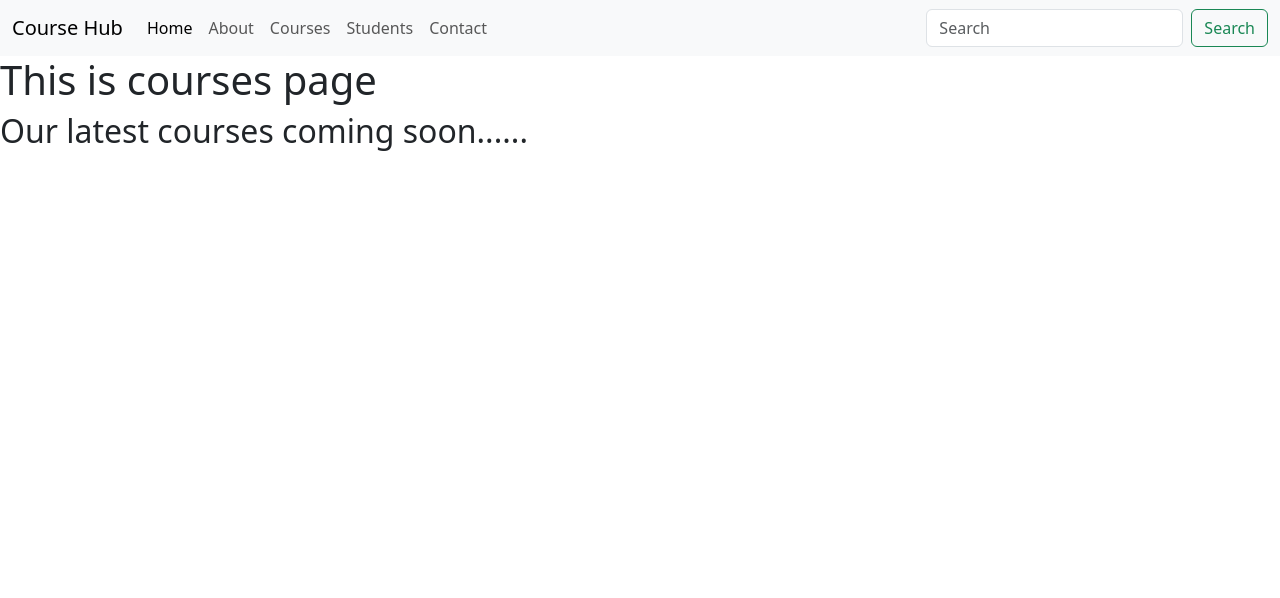
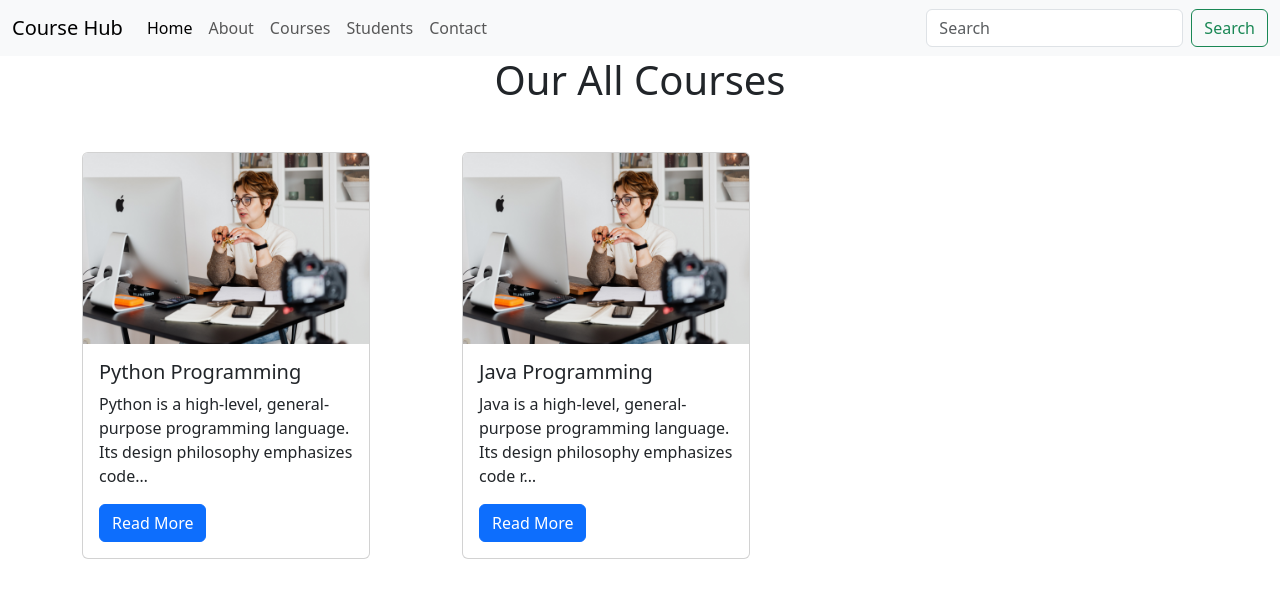
Before and after one commit to sofcontraining/sofcon, a Django app: page /courses in a window 1280 px wide. Shown: the top 598 px of the page. Run offline with Django 4.2, Linux system fonts and the light colour scheme; data comes from the database, SQL or seed files in the repository; both versions use the stored data as it was after the commit.

Commit message:
courses added

```diff
--- a/sofcon/settings.py
+++ b/sofcon/settings.py
@@ -127,6 +127,10 @@ USE_TZ = True
 # https://docs.djangoproject.com/en/4.2/howto/static-files/
 
 STATIC_URL = 'static/'
+STATICFILES_DIRS = [
+    BASE_DIR / "static",
+    "/var/www/static/",
+]
 
 # Default primary key field type
 # https://docs.djangoproject.com/en/4.2/ref/settings/#default-auto-field
--- a/sofcon/urls.py
+++ b/sofcon/urls.py
@@ -16,8 +16,13 @@ Including another URLconf
 """
 from django.contrib import admin
 from django.urls import path, include
+from django.conf import settings
+from django.conf.urls.static import static
 
 urlpatterns = [
     path('admin/', admin.site.urls),
     path('',include('sofconapp.urls'))
 ]
+
+urlpatterns += static(settings.STATIC_URL, document_root=settings.STATIC_ROOT)
+urlpatterns += static(settings.MEDIA_URL, document_root=settings.MEDIA_ROOT)
--- a/sofconapp/admin.py
+++ b/sofconapp/admin.py
@@ -1,5 +1,6 @@
 from django.contrib import admin
-from . models import Students, Contactus
+from . models import Students, Contactus, Course
 # Register your models here.
 admin.site.register(Students)
 admin.site.register(Contactus)
+admin.site.register(Course)
--- a/sofconapp/models.py
+++ b/sofconapp/models.py
@@ -1,6 +1,6 @@
 from django.db import models
 
-# Create your models here.
+## Create your models here.
 class Students(models.Model):
     name = models.CharField(max_length=250)
     contact = models.CharField(max_length=250)
@@ -10,7 +10,7 @@ class Students(models.Model):
     def __str__(self):
         return self.name + ' - ' + self.course
 
-# Contact Us Table
+## Contact Us Table
 class Contactus(models.Model):
     name = models.CharField(max_length=250)
     contact = models.CharField(max_length=250)
@@ -20,3 +20,15 @@ class Contactus(models.Model):
 
     def __str__(self):
         return self.name + ' - ' + self.course
+
+## Courses Table
+class Course(models.Model):
+    sno = models.AutoField(primary_key=True)
+    cname = models.CharField(max_length=255)
+    csummary = models.TextField()
+    cimg = models.ImageField(upload_to='courseimages')
+    heading = models.CharField(max_length=100)
+    slug = models.SlugField(max_length=500)
+
+    def __str__(self):
+        return self.cname
--- a/sofconapp/views.py
+++ b/sofconapp/views.py
@@ -1,6 +1,6 @@
 from django.http.response import HttpResponse
 from django.shortcuts import render, HttpResponse
-from . models import Students, Contactus
+from . models import Students, Contactus, Course
 from . forms import ContactForm
 
 # Create your views here.
@@ -11,7 +11,8 @@ def home(request):
 def about(request):
     return render(request, 'about.html')
 def courses(request):
-    return render(request, 'courses.html')
+    allCourses = Course.objects.all()
+    return render(request, 'courses.html', {'all':allCourses})
 def students(request):
     allstudents = Students.objects.all()
     return render(request, 'students.html', {'all':allstudents})
--- a/templates/courses.html
+++ b/templates/courses.html
@@ -1,6 +1,21 @@
 {% extends "base.html" %}
 {% block content %}
-       <h1>This is courses page</h1>
-       <h2>Our latest courses coming soon......</h2>
+<h1 class="text-center">Our All Courses</h1>
+<div class="container">
+       <div class="row my-5">
+              {% for i in all %}
+              <div class="col-md-4">
+                     <div class="card" style="width: 18rem;">
+                            <img src="{{i.cimg.url}}" class="card-img-top" alt="...">
+                            <div class="card-body">
+                                   <h5 class="card-title">{{i.cname}}</h5>
+                                   <p class="card-text">{{i.csummary | truncatechars:100}}</p>
+                                   <a href="#" class="btn btn-primary">Read More</a>
+                            </div>
+                     </div>
+              </div>
+              {% endfor %}
+       </div>
+</div>
 
 {% endblock content %}
```
Also changed, not shown: courseimages/sampleimage.jpg (added), courseimages/sampleimage_PbtKqu7.jpg (added), db.sqlite3, sofconapp/migrations/0003_course.py (added), static/sampleimage.jpg (added), 1 other file.
